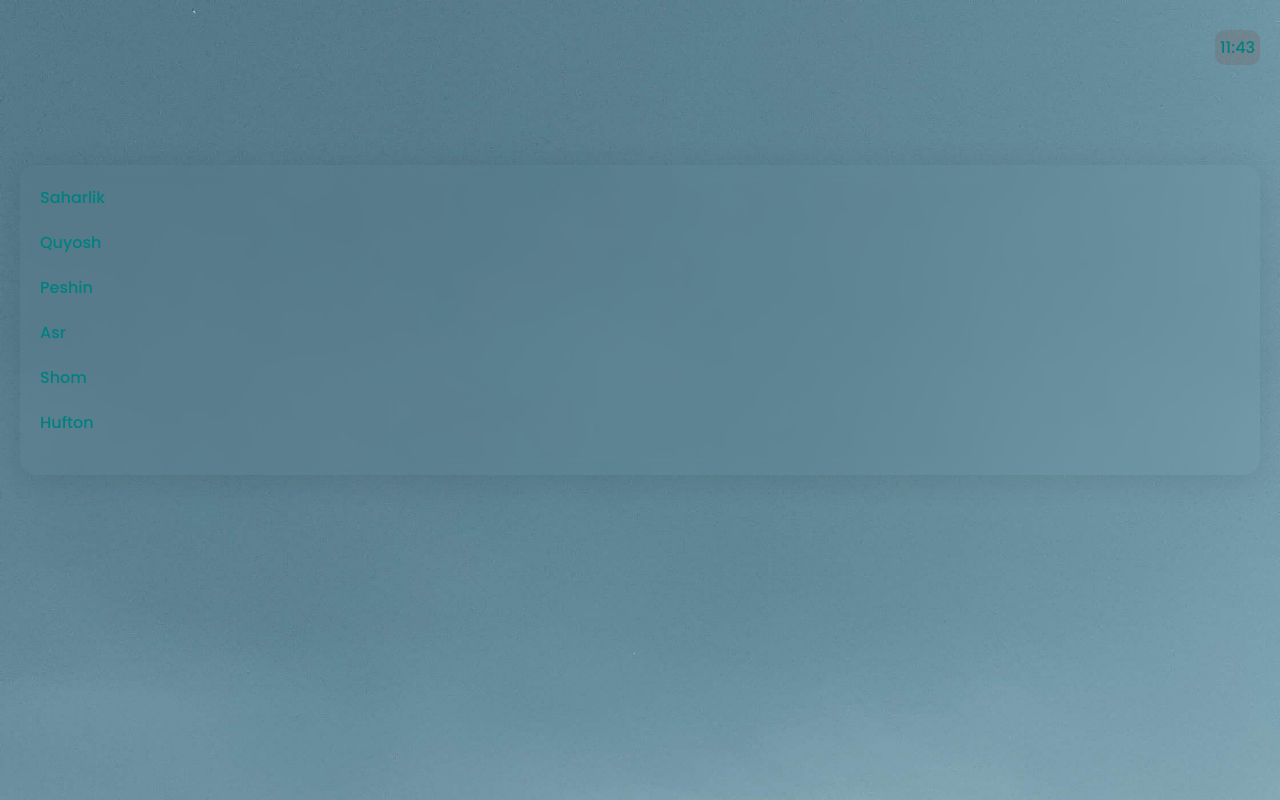
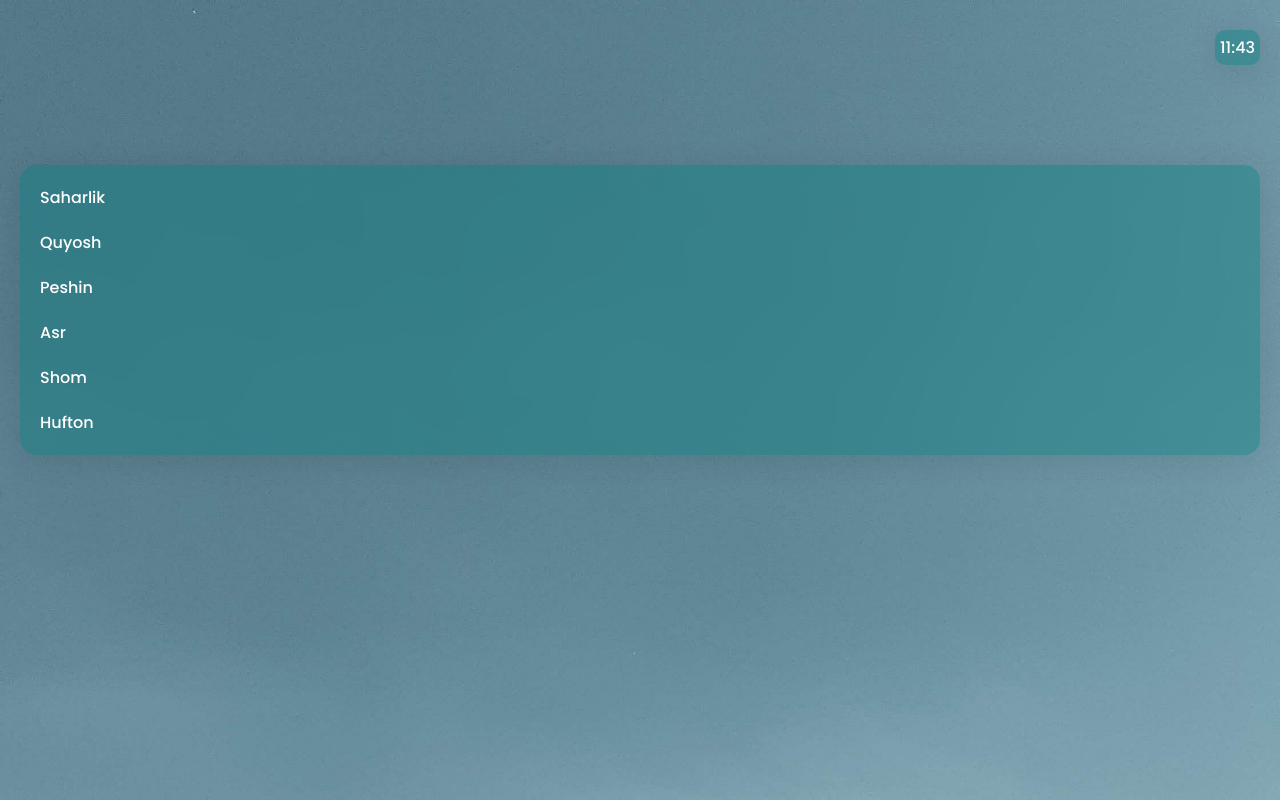
Before and after one commit to zakirovravshan/namaz.uz, a React (Create React App) app: page / in a window 1280 px wide. Built offline with nearby package versions, Linux system fonts and the light colour scheme; no server answers.

Commit message:
add design

```diff
--- a/src/pages/Main.js/Main.css
+++ b/src/pages/Main.js/Main.css
@@ -31,11 +31,12 @@ img {
 }
 
 p {
-    color: teal;
+    color: #fff;
 }
 
 main {
     flex-grow: 1;
+    color: #008080;
 }
 
 .container {
@@ -58,10 +59,14 @@ main {
 
 .time {
     padding: 5px;
-    background-color: rgba(113, 103, 103, 0.317);
     border-radius: 10px;
     text-align: center;
     font-weight: 500;
+    background: rgba(0, 128, 128, 0.4);
+    border-radius: 10px;
+    box-shadow: 0 4px 30px rgba(0, 0, 0, 0.1);
+    backdrop-filter: blur(11.8px);
+    -webkit-backdrop-filter: blur(11.8px);
 }
 
 
@@ -83,12 +88,13 @@ main {
 
     flex-direction: column;
     border-radius: 20px;
-
-    background: rgba(1, 134, 143, 0);
+    gap: 20px;
+    /* From https://css.glass */
+    background: rgba(0, 128, 128, 0.4);
     border-radius: 16px;
     box-shadow: 0 4px 30px rgba(0, 0, 0, 0.1);
-    backdrop-filter: blur(7.7px);
-    -webkit-backdrop-filter: blur(7.7px);
+    backdrop-filter: blur(11.8px);
+    -webkit-backdrop-filter: blur(11.8px);
 }
 
 .taqvim__item {
@@ -96,6 +102,5 @@ main {
     display: flex;
     align-items: center;
     justify-content: space-between;
-    margin-bottom: 20px;
     font-weight: 500;
 }
--- a/src/pages/Main.js/Main.jsx
+++ b/src/pages/Main.js/Main.jsx
@@ -27,10 +27,10 @@ const Main = () => {
 	useEffect(() => {
         getData();
 		updateCurrentDateTime();
-		const intervalId = setInterval(updateCurrentDateTime, 1000);
-		clearInterval(intervalId);
+
 
 	}, []);
+	setInterval(updateCurrentDateTime, 1000);
 
 	return (
 		<div className='wrapper'>
```
